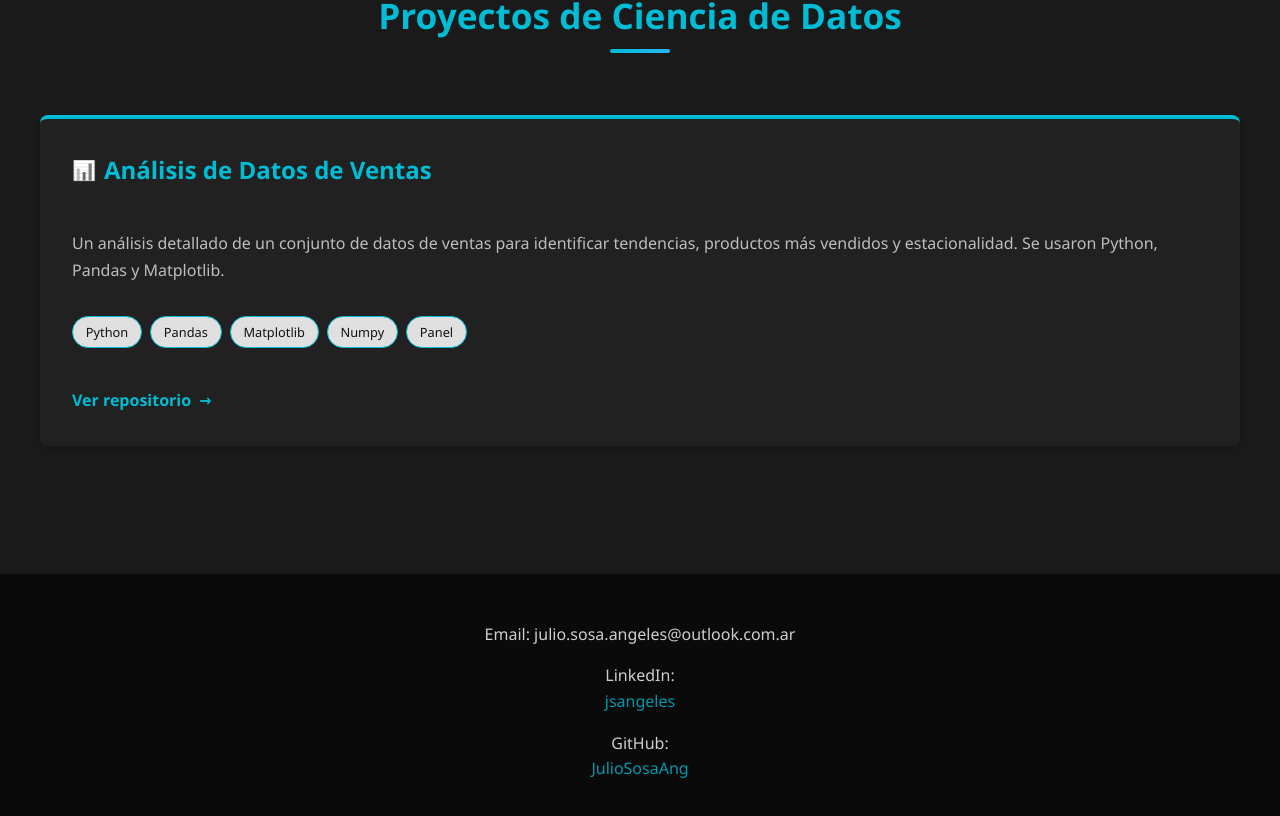
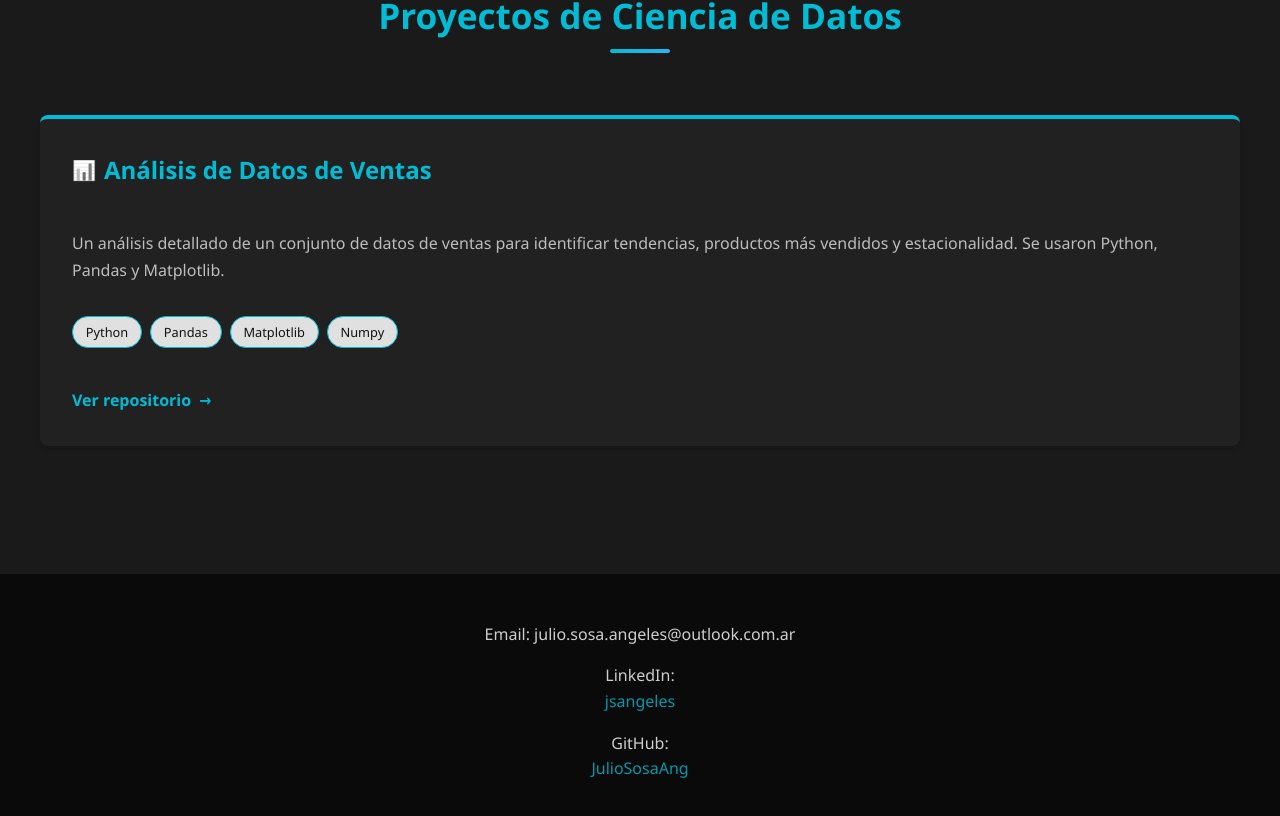
Before and after one commit to JulioSosaAng/mi-portfolio, a React (Vite) app: page / in a window 1280 px wide. Shown: the part 1328-2144 px from the top of the page. Built offline with nearby package versions, Linux system fonts and the light colour scheme.

Commit message:
Modificacion Link 2

```diff
--- a/src/App.jsx
+++ b/src/App.jsx
@@ -8,7 +8,7 @@ const App = () => {
       title: "Análisis de Datos de Ventas",
       description: "Un análisis detallado de un conjunto de datos de ventas para identificar tendencias, productos más vendidos y estacionalidad. Se usaron Python, Pandas y Matplotlib.",
       link: "https://juliososaang.github.io/analisis_ventas/app.html",
-      techs: ["Python", "Pandas", "Matplotlib","Numpy","Panel"]
+      techs: ["Python", "Pandas", "Matplotlib","Numpy"]
     },
     // {
     //   title: "Clasificación de Especies de Flores",
```
